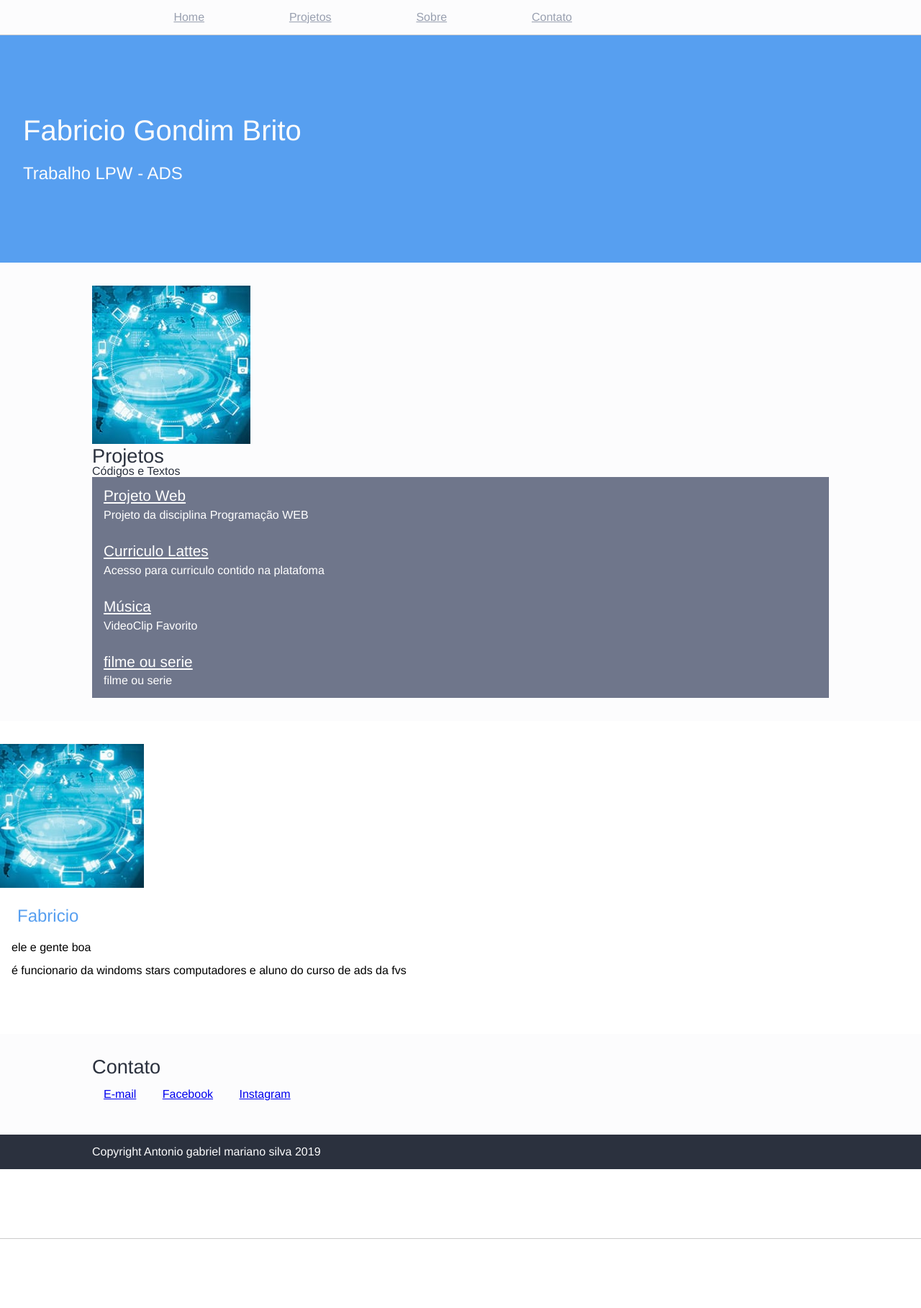
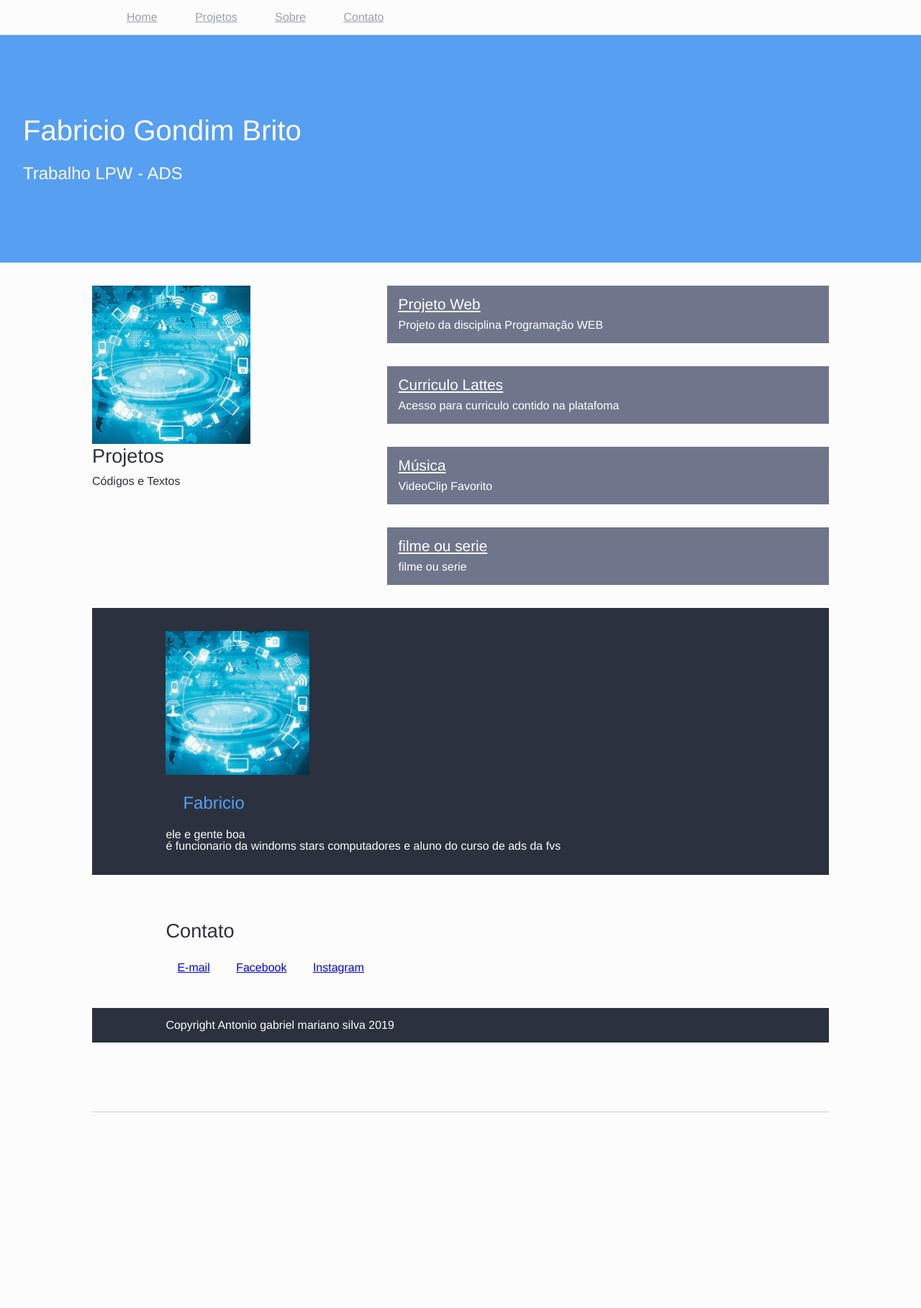
Before and after one commit to xxxmariano/AulasProgramacaoWeb, a PHP site: page / in a window 1280 px wide. Shown: the whole page at 72% size. After the commit the page ends 1546 px from the top, so only its background shows below. Run offline with PHP 8.4, Linux system fonts and the light colour scheme.

Commit message:
aula part 1
aula part 1

```diff
--- a/Estilos/blog.css
+++ b/Estilos/blog.css
@@ -1,39 +1,49 @@
-
-body{
+body {
     font-family: Helvetica, sans-serif;
-}
-header{
-    border-bottom:1px solid #ccc;
-    padding-top: 1em;
-    padding-bottom:1em;
-}
-header li {
-display:inline-block;
-margin-left:3cm;
-}
-#contato li{
-display: inline-block;
-margin:1em;
-}
-.container{
-    padding-left:10%;
-    padding-right:10%;
 
 }
-section{
-    padding-top: 2em;
-    padding-bottom:2em;
+section img{
+    width:100%;
+    max-width:300px;
+    }
+
+header {
+    border-bottom: 1px solid #ccc;
+    padding-top: 1em;
+    padding-bottom: 1em;
 }
 
-.identificacao{
-background-color: #579FF0;
-color:#FCFCFD;
-padding:7em 2em;
+header li {
+    display: inline-block;
+    margin-left: 3em;
 }
-.identificacao h1{
+
+#contato li {
+    display: inline-block;
+    margin: 1em;
+}
+
+.container {
+    padding-left: 10%;
+    padding-right: 10%;
+}
+
+section {
+    padding-top: 2em;
+    padding-bottom: 2em;
+}
+
+.identificacao {
+    background-color: #579FF0;
+    color: #FCFCFD;
+    padding: 7em 2em;
+}
+
+.identificacao h1 {
     font-size: 2.5em;
-    margin-bottom:0.7em;
+    margin-bottom: 0.7em;
 }
+
 .identificacao h2 {
     font-size: 1.5em;
     font-weight: lighter;
@@ -41,51 +51,66 @@ padding:7em 2em;
 
 section h3 {
     font-size: 1.7em;
-    margin-bottom:0.5;
-}
-header li a {
-color:#99A0B0;
-font-weight: lighter;
+    margin-bottom: 0.5em;
 }
 
-.escuras{
+header li a {
+    color: #99A0B0;
+    font-weight: lighter;
+}
 
+.escuras {
     background-color: #2B313E;
-    color:#FCFCFD;}
+    color: #FCFCFD;
+}
 
-.claras{
+.claras {
     background-color: #FCFCFD;
-    color:#2B313E}
+    color: #2B313E;
+}
+.projetos-header{
+ float:left;
 
+}
+.styleprojetos{
+    margin-left:40%;
+}
 
-.styleprojetos li{
-    background-color:#6f768b;
-    padding: 1em;}
+.styleprojetos li {
+    background-color: #6F768B;
+    padding: 1em;
+    margin-bottom: 2em;
+}
 
 .styleprojetos li a {
-    color:#ffffff;
-    font-size: 1.3em;}
-.styleprojetos li p{
-    color:#fff;
-    margin-top:0.5em;
+    color: #ffffff;
+    font-size: 1.3em;
+
 }
 
+.styleprojetos li p {
+    color: #fff;
+    margin-top: 0.5em;
+    text-align:justify;
+    line-height: 1.2;
+}
 
-#sobre p.test{
+#sobre p.text {
     margin: 1em;
 }
 
-
-#sobre p.bio{
-    color:#579ff0;
-    font-size:1.5em;
-    margin:1em;
+#sobre p.bio {
+    color: #579ff0;
+    font-size: 1.5em;
+    margin: 1em;
 }
 
-#sobre img{
-    width:200px;
+#sobre img {
+    width: 200px;
 }
-footer{
-    padding-top:1em;
+
+footer {
+    padding-top: 1em;
     padding-bottom: 1em;
+
 }
--- a/index.html
+++ b/index.html
@@ -1,13 +1,10 @@
 <!DOCTYPE html>
 <html>
-
 <head>
     <meta charset="utf-8">
     <title> Blog do Fabricio </title>
     <link  rel="stylesheet" href="Estilos/reset.css">
     <link  rel="stylesheet" href="Estilos/blog.css">
-
-
 
 
 
@@ -25,17 +22,20 @@
 
             </ul>
         </nav>
+      </header>
 
-    </header>
     <section class="identificacao" >
         <h1> Fabricio Gondim Brito </h1>
         <h2> Trabalho LPW - ADS </h2>
     </section>
 
     <section id="Projetos" class="claras container" >
+        <div class="projetos-header">
         <img alt="Imagem que apresenta diversos intens" src="imagens/tecnologia.jpg.jpg">
         <h3>Projetos</h3>
         <p>Códigos e Textos</p>
+        </div>
+
         <ul class="styleprojetos">
             <li>
                 <a href="https://github.com/FabricioGB/AulasProgrmacaoWeb">Projeto Web</a>
@@ -56,9 +56,9 @@
 
 
         </ul>
-    </section>
 
-        <section id="sobre" claras="escuras container">
+
+        <section id="sobre" class="escuras container">
             <img alt="Foto de Fabricio gondim " src="imagens/tecnologia.jpg.jpg">
             <p class = "bio" >Fabricio</p>
             <p class="test">ele e gente boa</p>
```
